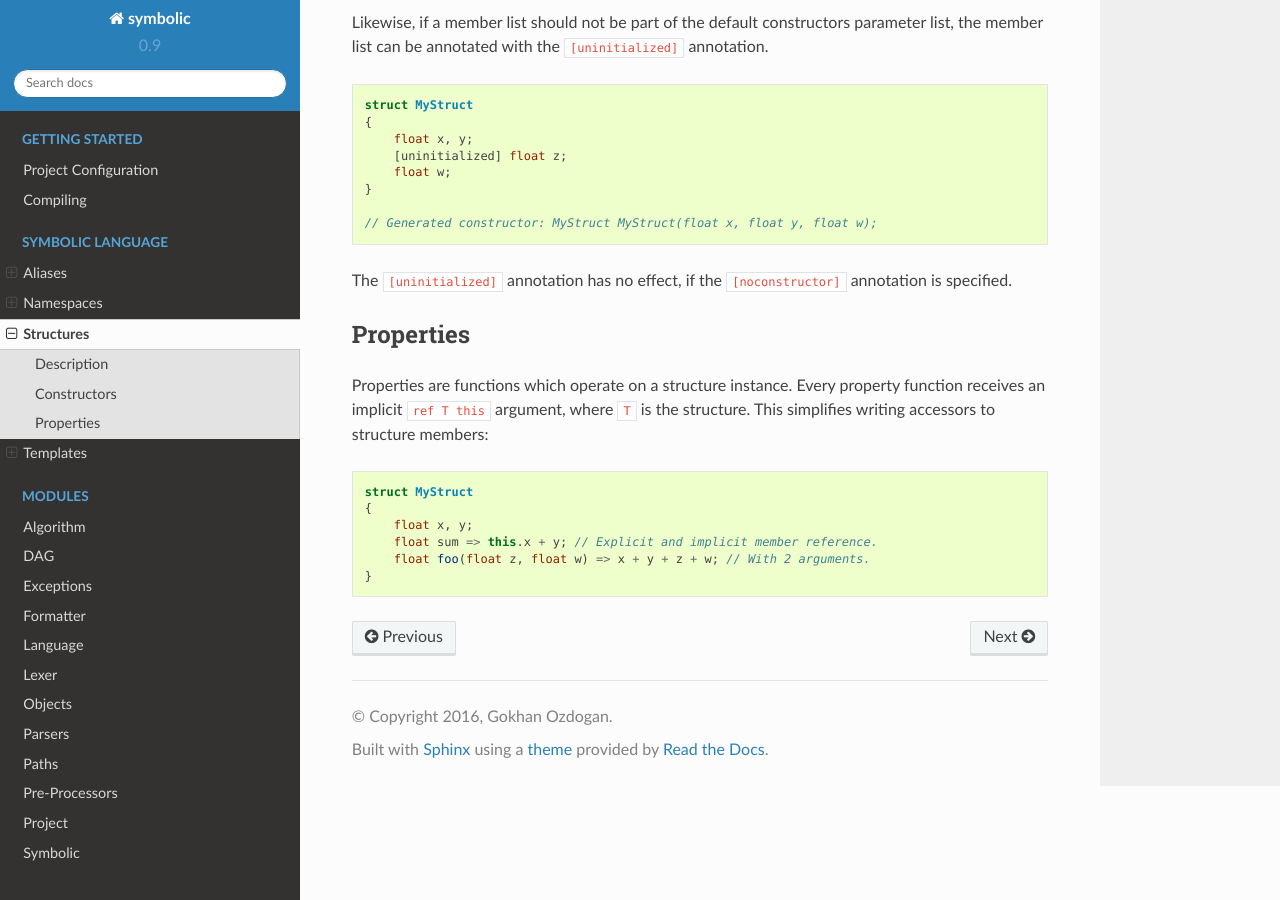
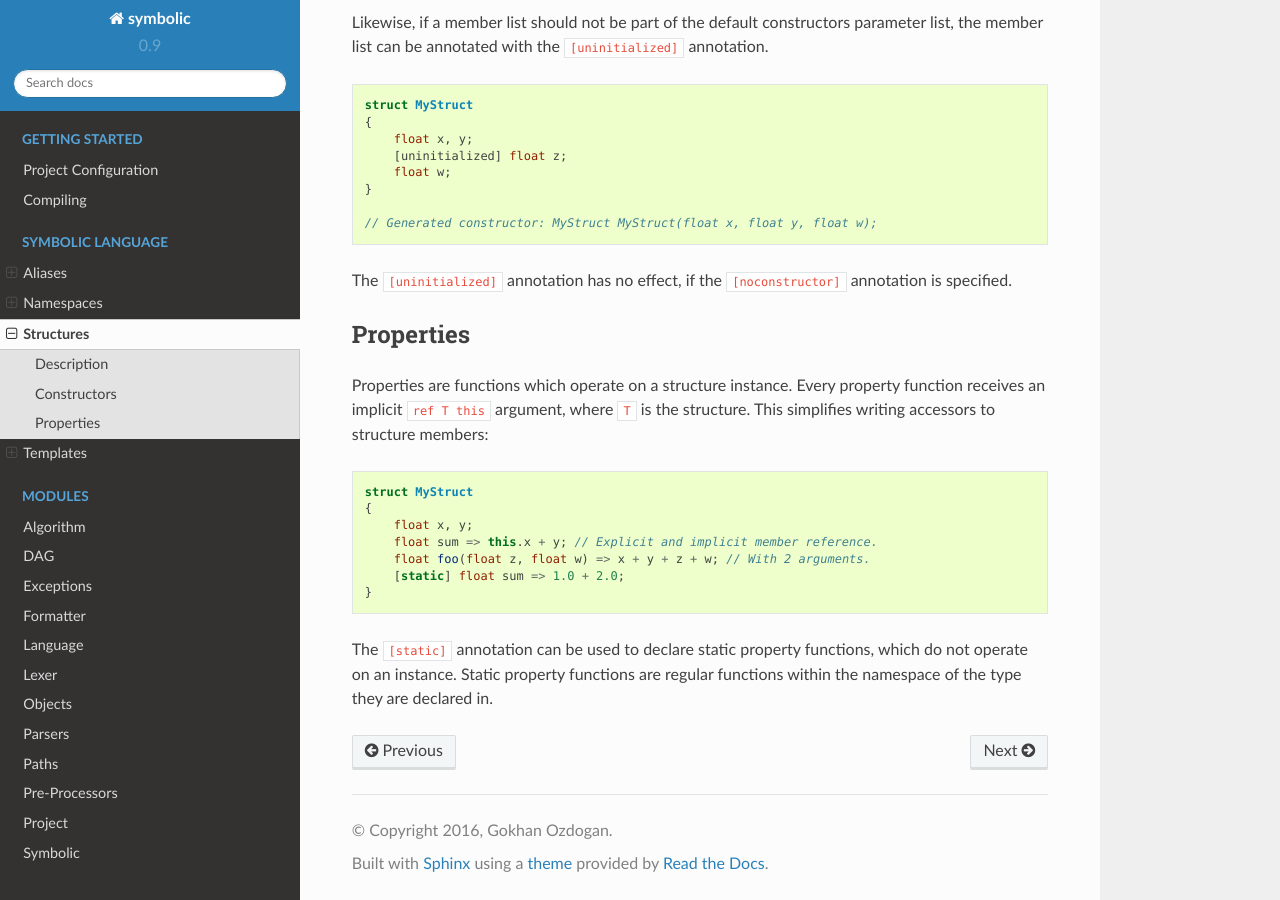
Before and after one commit to yoshimon/symbolic, a Sphinx documentation site: the page built from doc/sphinx/source/symbolic_language/structures.rst, in a window 1280 px wide and 900 px high, scrolled down 1056 px. Built offline with Sphinx 7.4.7 and the Read the Docs theme 2.0.0, drawn with Linux system fonts in a browser that asks for light colours; pages that are not in the unit, such as notebooks, are missing from menus.

Commit message:
Update structures.rst

```diff
--- a/doc/sphinx/source/symbolic_language/structures.rst
+++ b/doc/sphinx/source/symbolic_language/structures.rst
@@ -60,4 +60,7 @@ Properties are functions which operate on a structure instance. Every property f
         float x, y;
         float sum => this.x + y; // Explicit and implicit member reference.
         float foo(float z, float w) => x + y + z + w; // With 2 arguments.
+        [static] float sum => 1.0 + 2.0;
     }
+
+The :code:`[static]` annotation can be used to declare static property functions, which do not operate on an instance. Static property functions are regular functions within the namespace of the type they are declared in.
```
